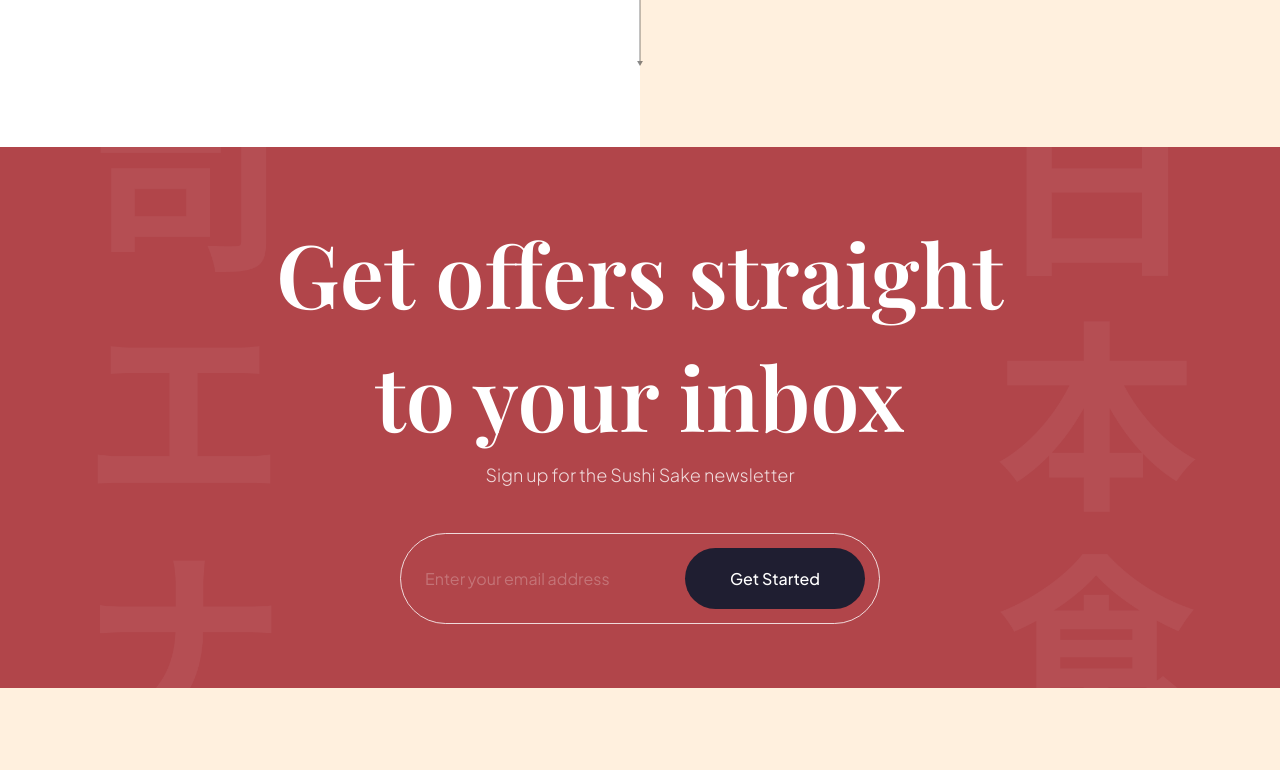
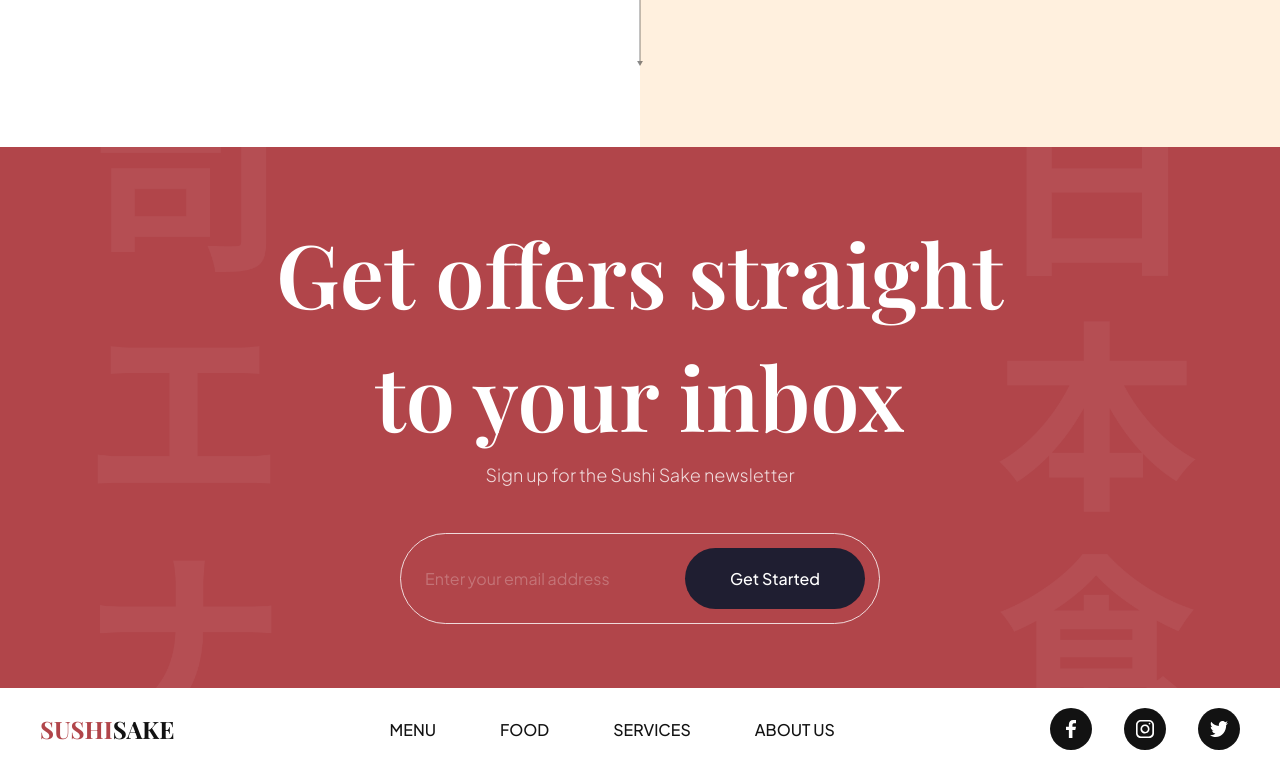
Before and after one commit to codnrawbwj/sushi-restaurant, a website built with Vite: page index.html in a window 1280 px wide. Shown: the part 3551-4321 px from the top of the page. Before the commit the page ends 4239 px from the top, so only its background shows below. Built offline with nearby package versions, Linux system fonts and the light colour scheme.

Commit message:
footer section

```diff
--- a/css/sections/footer.css
+++ b/css/sections/footer.css
@@ -0,0 +1,71 @@
+.footer {
+    width: 100%;
+    padding: 20px 40px;
+    background: var(--color-white);
+
+    flex-wrap: wrap;
+    gap: 20px;
+
+    overflow: hidden;
+}
+
+.footer__logo {
+    font-size: 24px;
+    font-weight: bold;
+    font-family: var(--playfair-display);
+    text-transform: uppercase;
+    color: var(--secondary-color);
+
+    cursor: pointer;
+}
+
+.footer__logo span {
+    color: var(--primary-color);
+}
+
+.footer__nav {
+    list-style: none;
+
+    display: flex;
+    flex-wrap: wrap;
+    flex-direction: row;
+    gap: 64px;
+}
+
+.footer__social {
+    list-style: none;
+
+    display: flex;
+    flex-wrap: wrap;
+    flex-direction: row;
+    gap: 64px;
+}
+
+.footer ul:last-child {
+    gap: 32px;
+}
+
+.footer__nav li {
+    font-size: 16px;
+    font-weight: 500;
+    font-family: var(--plus-jakarta-sans);
+    text-transform: uppercase;
+    color: var(--secondary-color);
+
+    cursor: pointer;
+}
+
+.footer__social li {
+    width: 42px;
+    height: 42px;
+
+    background-color: var(--secondary-color);
+    border-radius: 100%;
+}
+
+.footer__social li img {
+    width: 45%;
+    height: 45%;
+
+    object-fit: contain;
+}
--- a/index.html
+++ b/index.html
@@ -301,6 +301,30 @@
 
   </section>
 
+  <footer class="footer flex-between">
+    <h3 class="footer__logo">
+      <span>Sushi</span>sake
+    </h3>
+
+    <ul class="footer__nav">
+      <li><a href="#menu">Menu</a></li>
+      <li><a href="#food">Food</a></li>
+      <li><a href="#services">Services</a></li>
+      <li><a href="#about-us">About Us</a></li>
+    </ul>
+    <ul class="footer__social">
+      <li class="flex-center">
+        <img src="assets/facebook.svg" alt="facebook">
+      </li>
+      <li class="flex-center">
+        <img src="assets/instagram.svg" alt="instagram">
+      </li>
+      <li class="flex-center">
+        <img src="assets/twitter.svg" alt="twitter">
+      </li>
+    </ul>
+  </footer>
+
   <script src="js/script.js" type="module"></script>
 </body>
 </html>
```
